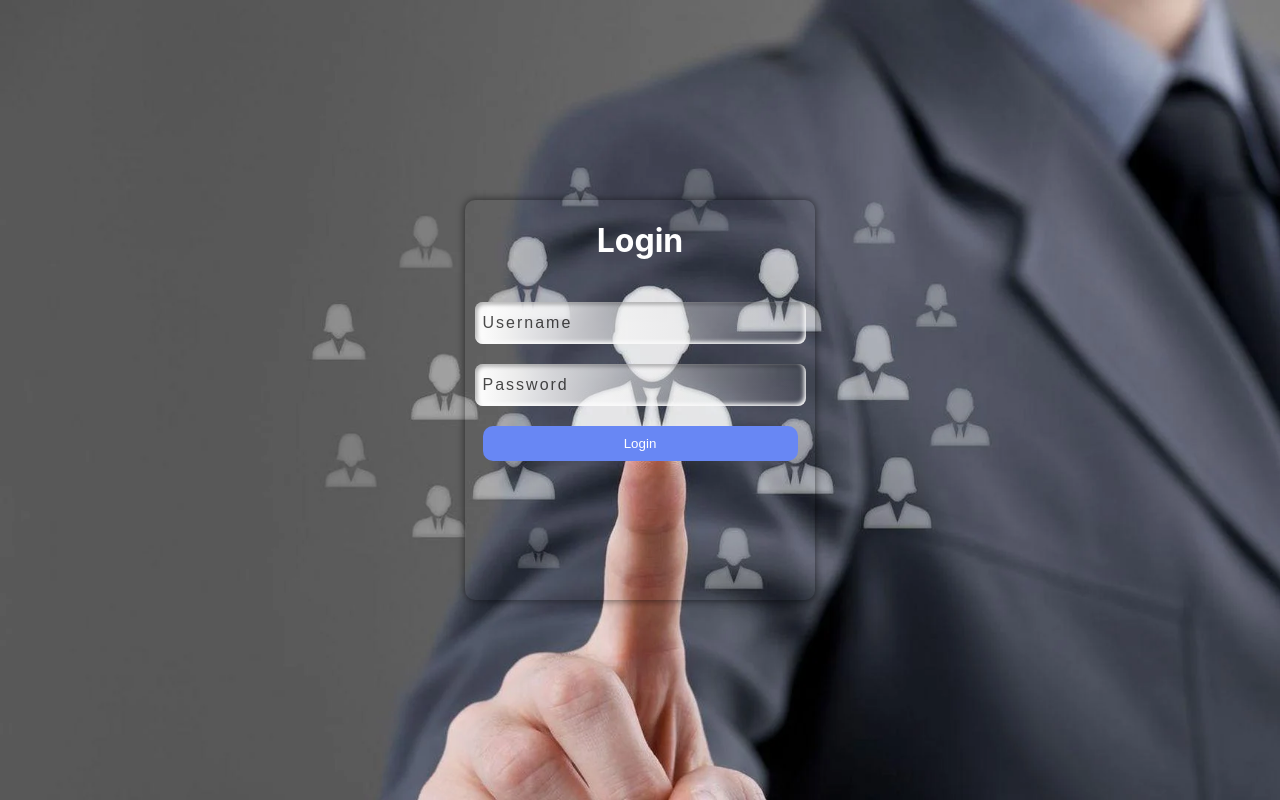
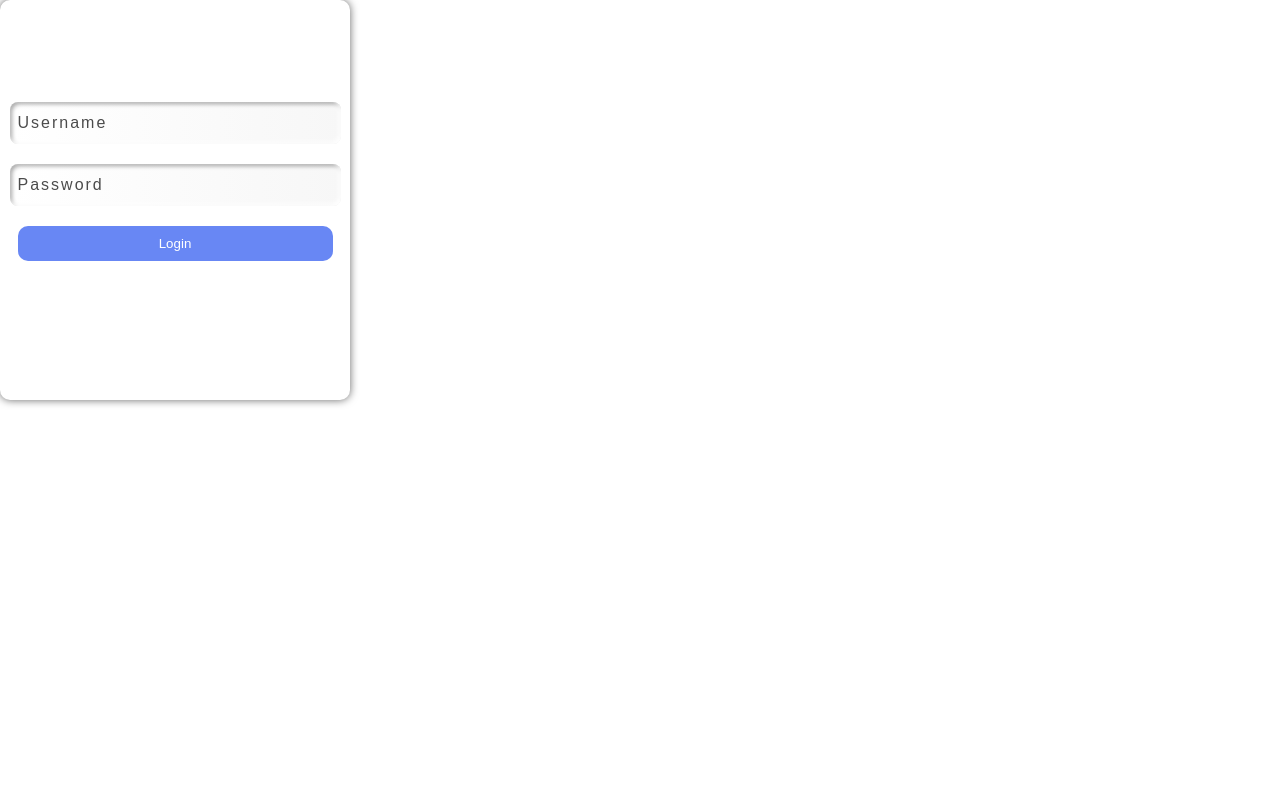
Before and after one commit to mohamedYassser54/web, a React (Create React App) app in the folder frontend/: page /emp in a window 1280 px wide. Built offline with nearby package versions, Linux system fonts and the light colour scheme.

Commit message:
update project38

```diff
--- a/frontend/src/component/css/login.module.css
+++ b/frontend/src/component/css/login.module.css
@@ -1,4 +1,4 @@
-.container{
+/* .container{
     width: 100%;
     height: 100vh;
     display: flex;
@@ -8,7 +8,7 @@
     background-position: center;
     background-size: cover;
     background-repeat: no-repeat;
-}
+} */
 .card{
     display: flex;
     align-items: center;
```
